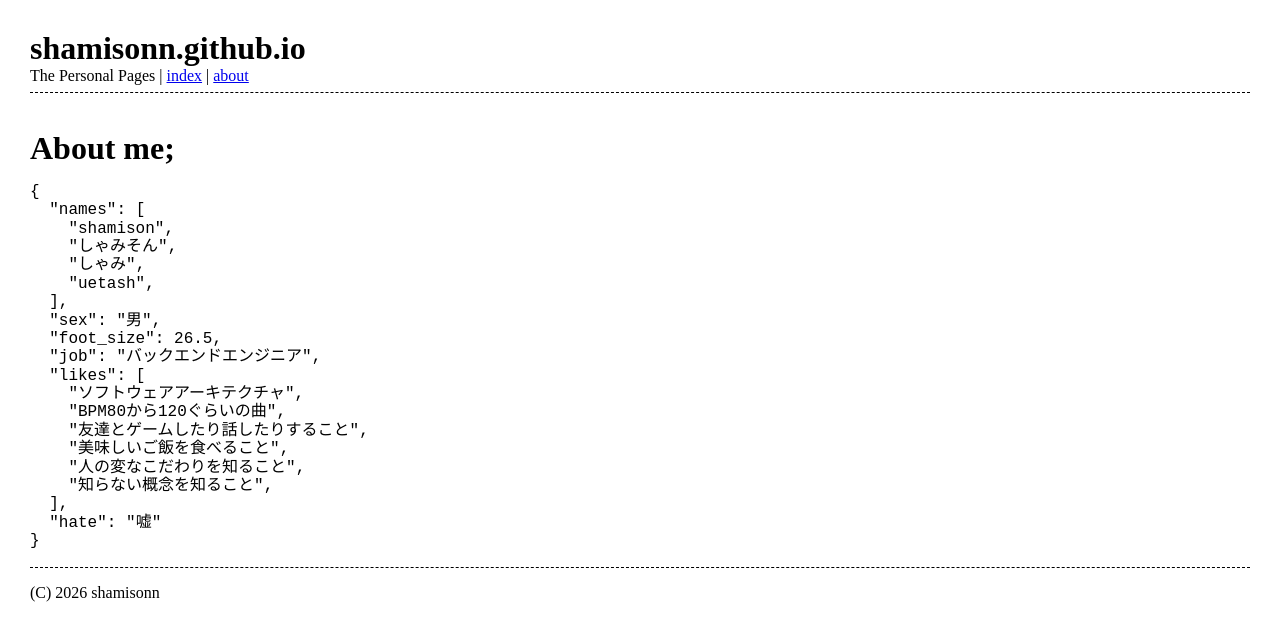
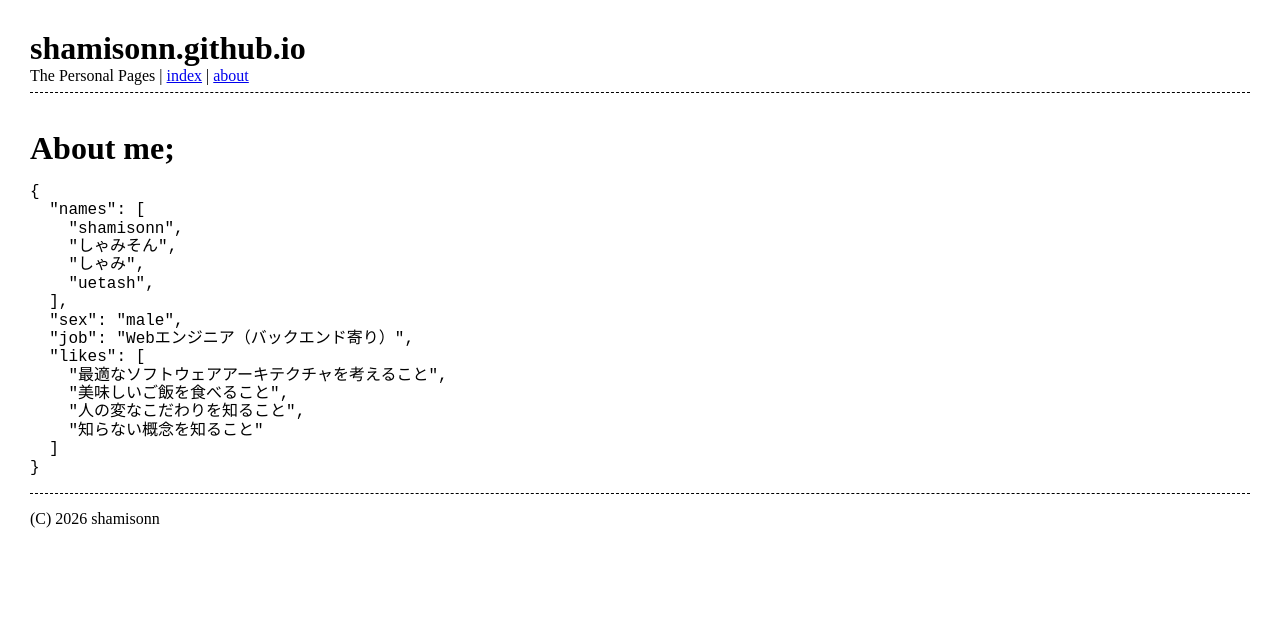
Before and after one commit to shamisonn/shamisonn.github.io, a Jekyll site: the page built from about/index.md, in a window 1280 px wide. Shown: the top 641 px of the page. Built offline with Jekyll 4.4.1, drawn with Linux system fonts in a browser that asks for light colours; nearby versions of some CDN libraries.

Commit message:
Update index.md

````diff
--- a/about/index.md
+++ b/about/index.md
@@ -7,22 +7,18 @@ mode: index
 ```json
 {
   "names": [
-    "shamison",
+    "shamisonn",
     "しゃみそん",
     "しゃみ",
     "uetash",
   ],
-  "sex": "男",
-  "foot_size": 26.5,
-  "job": "バックエンドエンジニア",
+  "sex": "male",
+  "job": "Webエンジニア（バックエンド寄り）",
   "likes": [
-    "ソフトウェアアーキテクチャ",
-    "BPM80から120ぐらいの曲",
-    "友達とゲームしたり話したりすること",
+    "最適なソフトウェアアーキテクチャを考えること",
     "美味しいご飯を食べること",
     "人の変なこだわりを知ること",
-    "知らない概念を知ること",
-  ],
-  "hate": "嘘"
+    "知らない概念を知ること"
+  ]
 }
 ```
````
